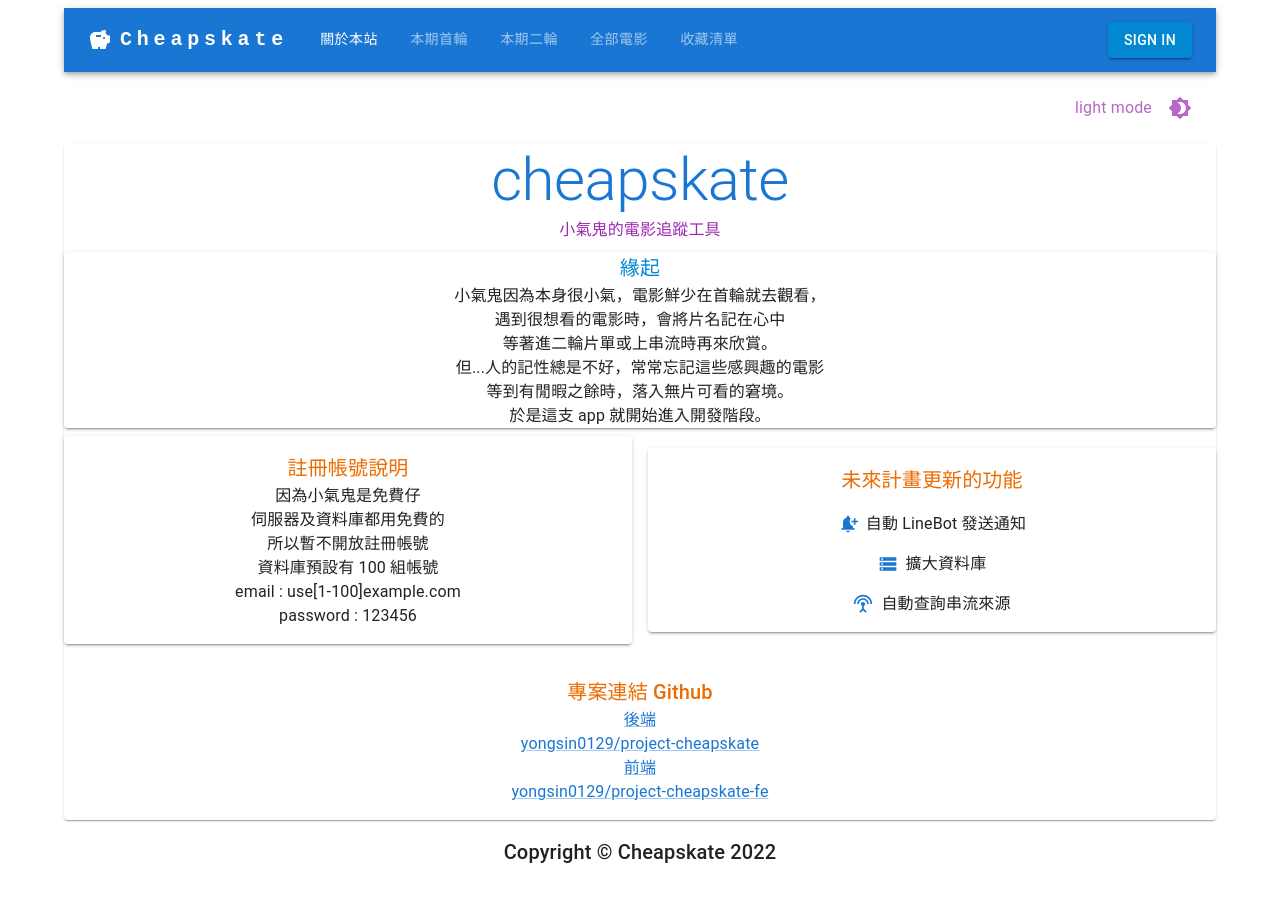
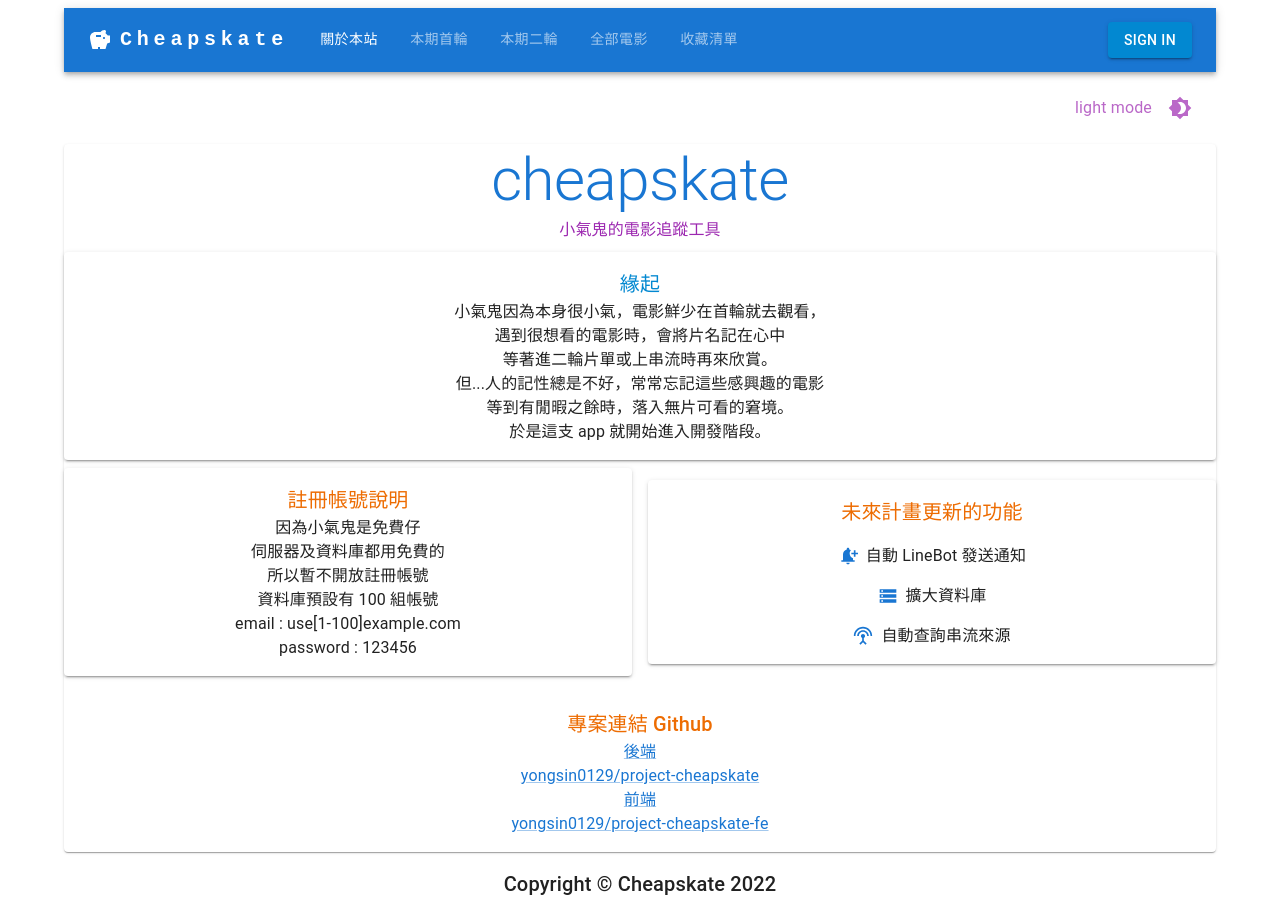
Before and after one commit to yongsin0129/project-cheapskate-fe, a React (Vite) app: page / in a window 1280 px wide. Before the commit the page ends 868 px from the top, so only its background shows below. Built offline with nearby package versions, Linux system fonts and the light colour scheme.

Commit message:
fix : 修正緣起沒有 padding 的問題

```diff
--- a/src/style/homepage.scss
+++ b/src/style/homepage.scss
@@ -8,6 +8,7 @@
     }
   }
 
+  #reasonDescription,
   #accountDescription,
   #futurePlanDescription {
     width: 100%;
```
Also changed, not shown: src/style/dist/homepage.css.
